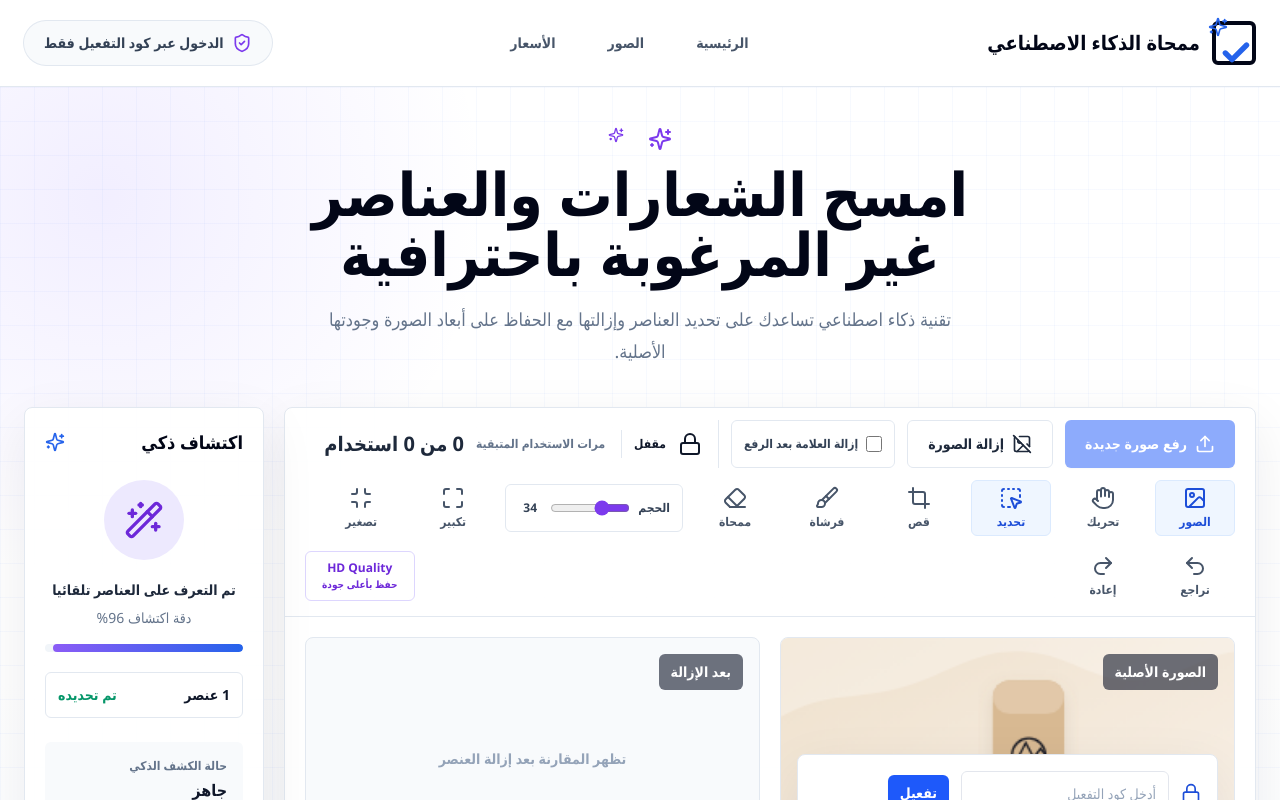
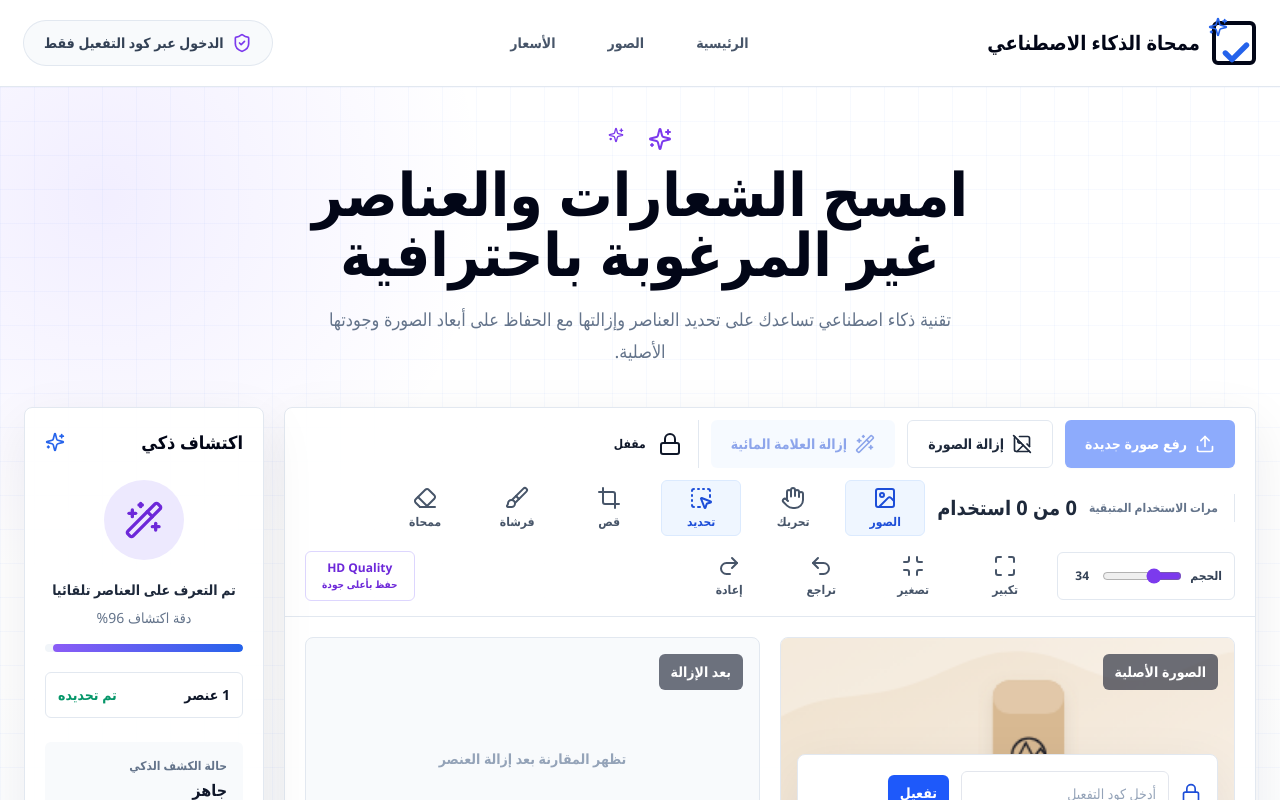
Before and after one commit to derlon2090-cpu/msah, a Next.js app: page / in a window 1280 px wide. Shown: the top 800 px of the page. Built offline with nearby package versions, Linux system fonts and the light colour scheme; no server answers; the database is empty.

Commit message:
Add manual watermark removal action

```diff
--- a/components/EditorMvp.tsx
+++ b/components/EditorMvp.tsx
@@ -51,7 +51,6 @@ export function EditorMvp({ previewLocked = false }: { previewLocked?: boolean }
   const [pan, setPan] = useState({ x: 0, y: 0 });
   const [dragStart, setDragStart] = useState<{ x: number; y: number; panX: number; panY: number } | null>(null);
   const [brushSize, setBrushSize] = useState(34);
-  const [autoRemoveWatermark, setAutoRemoveWatermark] = useState(false);
   const [imageUrl, setImageUrl] = useState("");
   const [resultUrl, setResultUrl] = useState("");
   const [uploadedUrl, setUploadedUrl] = useState("");
@@ -210,9 +209,6 @@ export function EditorMvp({ previewLocked = false }: { previewLocked?: boolean }
       await loadImage(dataUrl);
       const detectedSelection = detectWatermarkSelection();
       setSelection(detectedSelection);
-      if (autoRemoveWatermark && unlocked) {
-        window.setTimeout(() => void removeObject(detectedSelection), 120);
-      }
       const response = await fetch("/api/upload", {
         method: "POST",
         headers: { "Content-Type": "application/json" },
@@ -677,6 +673,18 @@ export function EditorMvp({ previewLocked = false }: { previewLocked?: boolean }
     }
   }
 
+  async function removeWatermark() {
+    if (!imageUrl) {
+      notify("ارفع صورة أولا");
+      return;
+    }
+    setStatus("analyzing");
+    const detectedSelection = detectWatermarkSelection();
+    setSelection(detectedSelection);
+    setStatus("removing");
+    await removeObject(detectedSelection);
+  }
+
   function downloadResult() {
     const link = document.createElement("a");
     link.href = resultUrl || imageUrl;
@@ -716,15 +724,19 @@ export function EditorMvp({ previewLocked = false }: { previewLocked?: boolean }
               <ImageOff className="h-5 w-5" />
               إزالة الصورة
             </Button>
-            <label className="flex h-12 items-center gap-2 rounded-md border border-slate-200 bg-white px-3 text-xs font-black text-slate-700">
+            <label className="hidden">
               <input
                 type="checkbox"
-                checked={autoRemoveWatermark}
-                onChange={(event) => setAutoRemoveWatermark(event.target.checked)}
+                checked={false}
+                readOnly
                 className="h-4 w-4 accent-violet-600"
               />
               إزالة العلامة بعد الرفع
             </label>
+            <Button variant="soft" onClick={() => void removeWatermark()} disabled={locked || !unlocked || !imageUrl || status === "removing"} className="h-12">
+              <WandSparkles className="h-5 w-5" />
+              إزالة العلامة المائية
+            </Button>
             <div className={cn("flex h-12 items-center gap-3 border-r border-slate-200 pr-4", unlocked && "text-emerald-700")}>
               {unlocked ? <LockOpen className="h-6 w-6" /> : <Lock className="h-6 w-6" />}
               <span className="text-xs font-bold">{unlocked ? "مفتوح" : "مقفل"}</span>
@@ -842,7 +854,7 @@ export function EditorMvp({ previewLocked = false }: { previewLocked?: boolean }
               <div className="aspect-[920/492] w-full">
                 {showAfter && resultUrl ? (
                   // eslint-disable-next-line @next/next/no-img-element
-                  <img src={resultUrl} alt="بعد الإزالة" className="h-full w-full object-cover" />
+                  <img src={resultUrl} alt="بعد الإزالة" className="h-full w-full object-contain" />
                 ) : (
                   <div className="flex h-full items-center justify-center text-center text-sm font-bold text-slate-400">
                     تظهر المقارنة بعد إزالة العنصر
```
